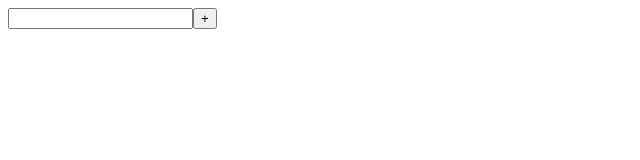
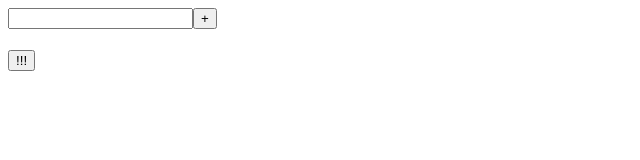
Before and after one commit to johnmcc/Student_Randomiser, a React (Create React App) app: page / in a window 1280 px wide. Shown: the top 160 px of the page, without its empty margins (0-640 px from the left). Built offline with nearby package versions, Linux system fonts and the light colour scheme.

Commit message:
add stop button

```diff
--- a/src/components/NamesForm.jsx
+++ b/src/components/NamesForm.jsx
@@ -9,7 +9,7 @@ export default class NamesForm extends React.Component {
     }
   }
 
-  handleKeyUp(event) {
+  handleTextChange(event) {
     this.setState({
       name: event.target.value
     })
@@ -27,7 +27,7 @@ export default class NamesForm extends React.Component {
         <input
           type="text"
           ref="input"
-          onKeyUp={this.handleKeyUp.bind(this)}/>
+          onChange={this.handleTextChange.bind(this)}/>
         <button>+</button>
       </form>
     );
--- a/src/components/RandomiserDisplay.jsx
+++ b/src/components/RandomiserDisplay.jsx
@@ -6,23 +6,32 @@ export default class RandomiserDisplay extends React.Component {
   constructor(props) {
     super(props);
     this.state = {
-      name: ""
+      name: "",
+      stopped: false
     }
   }
 
   setRandomName() {
-    this.setState({
+    if (!this.state.stopped) this.setState({
       name: _.sample(this.props.names)
     })
   }
 
   componentDidMount() {
-    setInterval(this.setRandomName.bind(this), 200);
+    setInterval(this.setRandomName.bind(this), 100)
+  }
+
+  stop() {
+    this.setState({stopped: true})
+    this.props.onStop(this.state.name);
   }
 
   render() {
     return (
-      <h1>{this.state.name}</h1>
+      <div id="randomiser-display">
+        <h1>{this.state.name}</h1>
+        <button onClick={this.stop.bind(this)}>!!!</button>
+      </div>
     );
   }
 };
--- a/src/containers/App.js
+++ b/src/containers/App.js
@@ -26,6 +26,10 @@ class App extends Component {
     })
   }
 
+  handleStop(name) {
+    console.log("Stopped at", name)
+  }
+
   render() {
     return (
       <div className="App">
@@ -33,7 +37,9 @@ class App extends Component {
         <NamesList
           names={ this.state.names }
           onClick={ this.handleDelete.bind(this) } />
-        <RandomiserDisplay names={this.state.names}/>
+        <RandomiserDisplay
+          names={this.state.names}
+          onStop={this.handleStop}/>
       </div>
     );
   }
```
